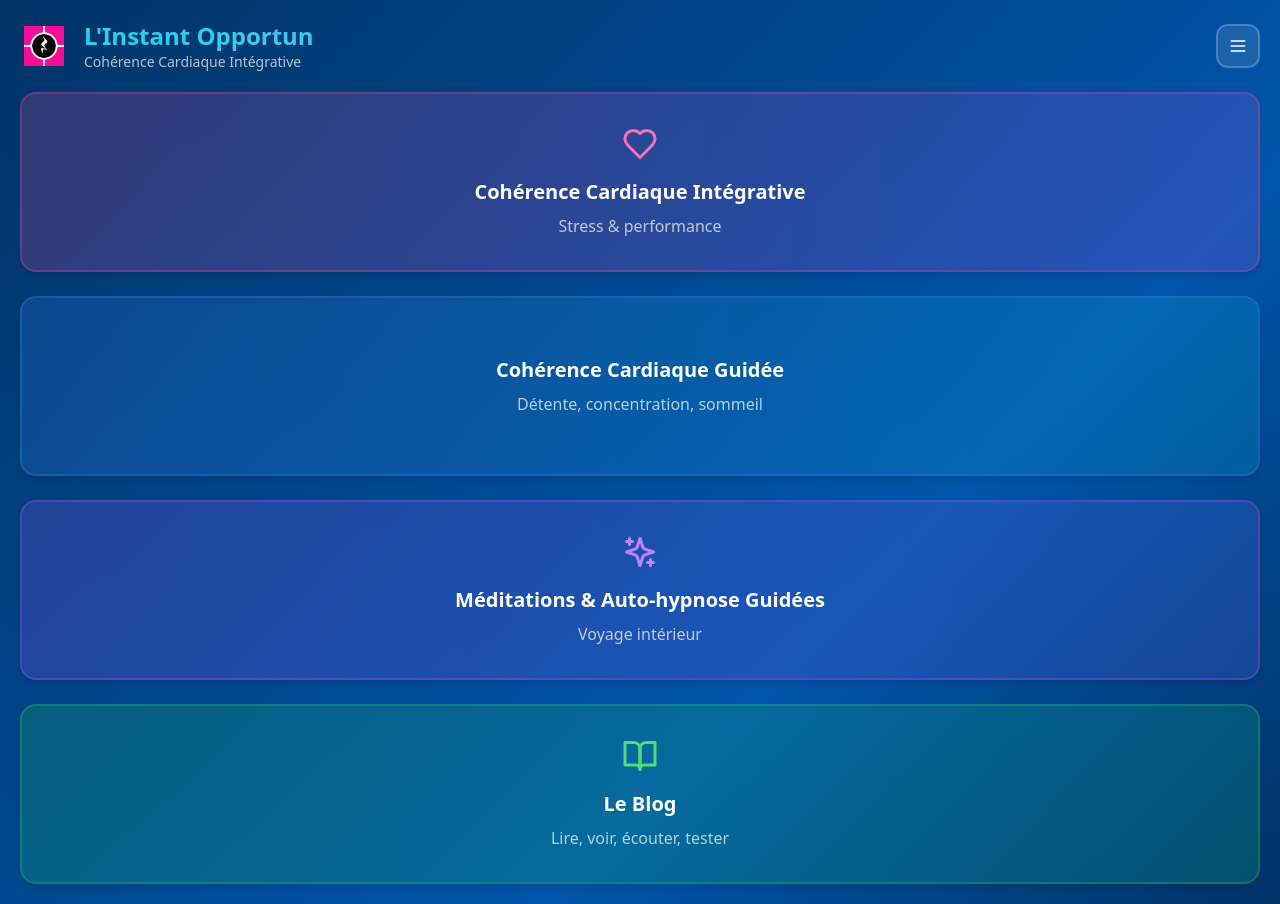
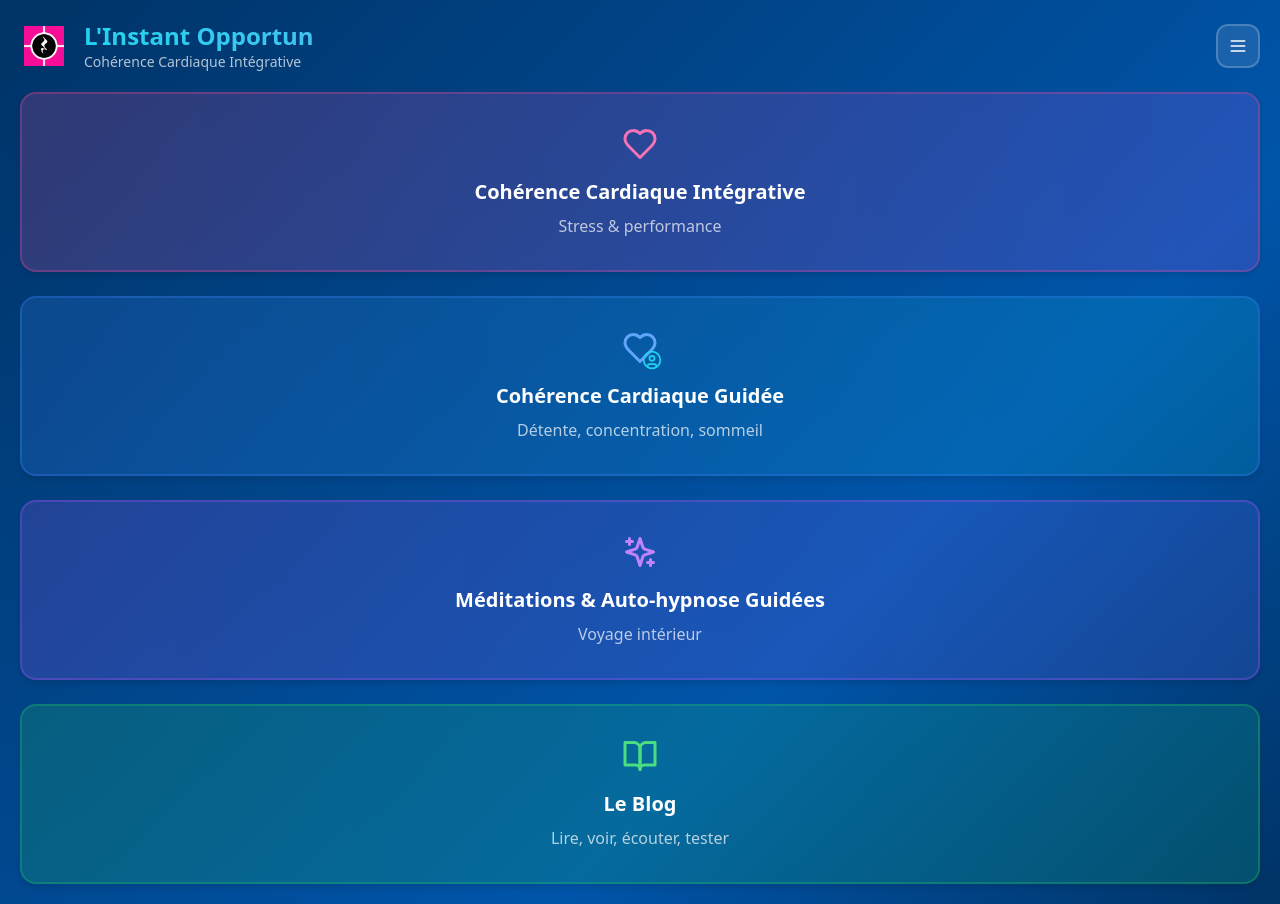
Before and after one commit to TITCLAIRE/lyne-up, a React (Vite) app: page / in a window 1280 px wide. Built offline with nearby package versions, Linux system fonts and the light colour scheme.

Commit message:
Mettre à jour l'icône de la carte Cohérence cardiaque guidée

```diff
--- a/src/pages/HomeScreen.jsx
+++ b/src/pages/HomeScreen.jsx
@@ -1,6 +1,6 @@
 import React from 'react';
 import { Link } from 'react-router-dom';
-import { Heart, Sparkles, BookOpen } from 'lucide-react';
+import { Heart, Sparkles, BookOpen, UserCircle } from 'lucide-react';
 
 export default function HomeScreen() {
   return (
@@ -16,6 +16,10 @@ export default function HomeScreen() {
 
         <Link to="/sessions/guidees" className="home-card bg-gradient-to-r from-blue-500/20 to-cyan-500/20 border-2 border-blue-500/30">
           <div className="flex flex-col items-center justify-center h-full p-6 text-center">
+            <div className="relative mb-4">
+              <Heart size={36} className="text-blue-400" />
+              <UserCircle size={20} className="absolute -bottom-1 -right-1 text-cyan-400" />
+            </div>
             <h2 className="text-xl font-bold mb-2">Cohérence Cardiaque Guidée</h2>
             <span className="text-white/70">Détente, concentration, sommeil</span>
           </div>
```
